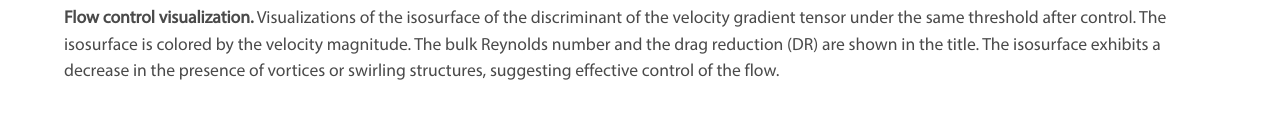
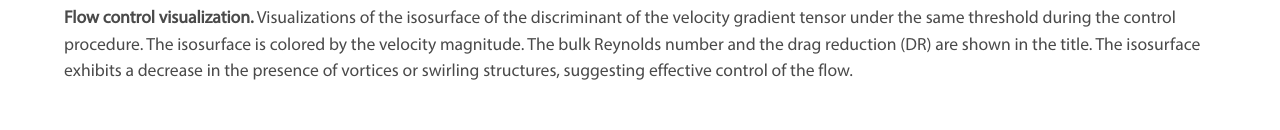
Before and after one commit to sjtuytc/pino-pc-web, a plain HTML site: page index.html in a window 1280 px wide. Shown: the part 633-763 px from the top of the page. Drawn offline with nearby package versions, Linux system fonts and the light colour scheme; some icons are missing; a web font is replaced by a local one.

Commit message:
fix: fix two words in description

```diff
--- a/index.html
+++ b/index.html
@@ -112,7 +112,7 @@
                     <br>
                     <span style="font-size: 110%">
                     <span style="font-weight: bold">Flow control visualization.</span> Visualizations of the isosurface of
-                    the discriminant of the velocity gradient tensor under the same threshold after control.
+                    the discriminant of the velocity gradient tensor under the same threshold during the control procedure.
                     The isosurface is colored by the velocity magnitude. The bulk Reynolds number and the drag reduction (DR) are shown in the title.
                     The isosurface exhibits a decrease in the presence of vortices or swirling structures, suggesting effective control of the flow.</span>
                 </div>
```
Also changed, not shown: 2 other files.
